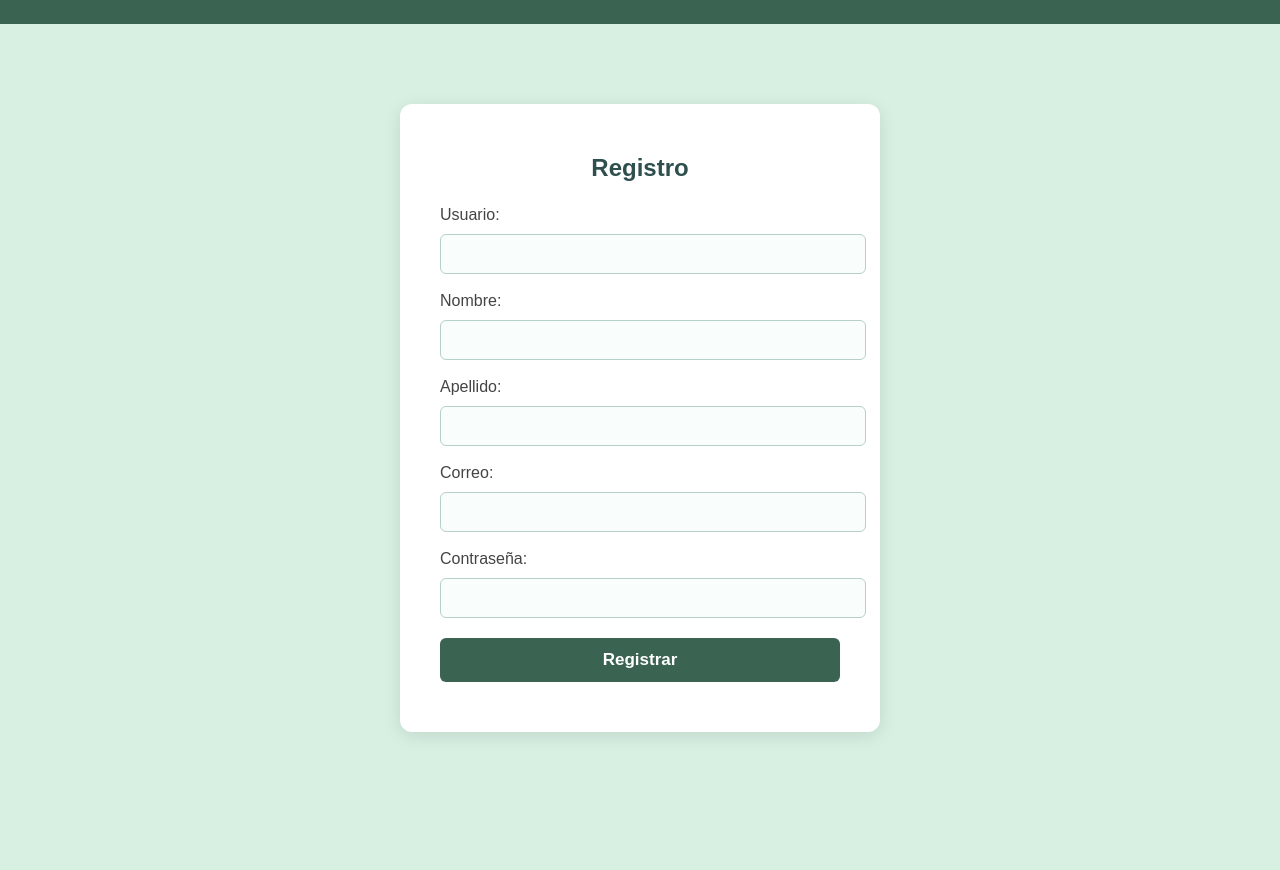
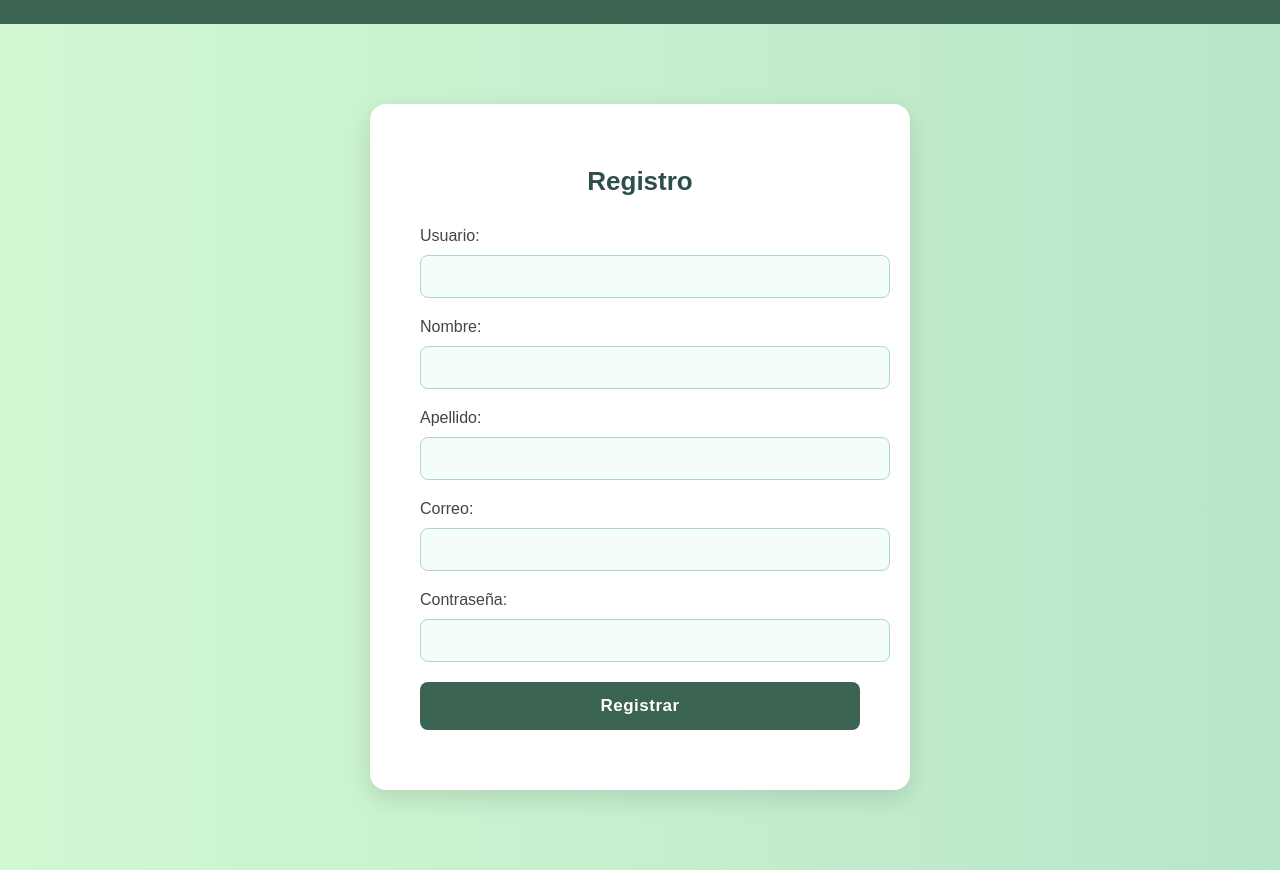
Before and after one commit to JairUrbano/Control-de-Estudiantes, a Django app: page /register/ in a window 1280 px wide. Before the commit the page ends 736 px from the top, so only its background shows below. Run offline with Django 5.2, Linux system fonts and the light colour scheme.

Commit message:
verificacion del comit

```diff
--- a/myapp/static/register1.css
+++ b/myapp/static/register1.css
@@ -1,24 +1,28 @@
+/* register1.css */
+
 body {
-  background: #d7f0e2; /* Verde suave */
+  background: linear-gradient(to right, #d2f8d2, #b8e6ca);
   font-family: "Jost", sans-serif;
   margin: 0;
   padding: 0;
 }
 
 .register-container {
-  max-width: 400px;
+  max-width: 440px;
   margin: 80px auto;
   background: #ffffff;
-  padding: 30px 40px;
-  border-radius: 12px;
-  box-shadow: 0 4px 18px rgba(0, 0, 0, 0.1);
+  padding: 40px 50px;
+  border-radius: 16px;
+  box-shadow: 0 8px 24px rgba(0, 0, 0, 0.12);
+  animation: fadeIn 0.8s ease-in-out;
 }
 
 h2 {
   text-align: center;
-  color: #2f4f4f;
-  margin-bottom: 24px;
-  font-weight: 600;
+  color: #2e4d4d;
+  margin-bottom: 30px;
+  font-weight: 700;
+  font-size: 26px;
 }
 
 form label {
@@ -30,95 +34,47 @@ form label {
 
 form input {
   width: 100%;
-  padding: 10px 12px;
-  margin-bottom: 18px;
-  border: 1px solid #b5d1c5;
-  border-radius: 6px;
-  font-size: 16px;
-  transition: border-color 0.3s;
-  background-color: #f9fdfb;
+  padding: 12px 14px;
+  margin-bottom: 20px;
+  border: 1px solid #b0d7c7;
+  border-radius: 8px;
+  font-size: 15px;
+  transition: all 0.3s ease;
+  background-color: #f4fdfa;
 }
 
 form input:focus {
-  border-color: #3a6351;
+  border-color: #2f684a;
+  box-shadow: 0 0 0 2px rgba(47, 104, 74, 0.2);
   outline: none;
 }
 
 button[type="submit"] {
   width: 100%;
-  padding: 12px;
+  padding: 14px;
   background: #3a6351;
   color: #ffffff;
   border: none;
-  border-radius: 6px;
+  border-radius: 8px;
   font-size: 17px;
   cursor: pointer;
-  transition: background 0.3s;
+  transition: background 0.3s ease;
   font-weight: bold;
+  letter-spacing: 0.5px;
 }
 
 button[type="submit"]:hover {
-  background: #2c4f41;
-}
-body {
-  background: #d7f0e2; /* Verde suave */
-  font-family: "Jost", sans-serif;
-  margin: 0;
-  padding: 0;
+  background: #2e4f41;
 }
 
-.register-container {
-  max-width: 400px;
-  margin: 80px auto;
-  background: #ffffff;
-  padding: 30px 40px;
-  border-radius: 12px;
-  box-shadow: 0 4px 18px rgba(0, 0, 0, 0.1);
+/* Optional: simple fade-in animation */
+@keyframes fadeIn {
+  from {
+    opacity: 0;
+    transform: translateY(15px);
+  }
+  to {
+    opacity: 1;
+    transform: translateY(0);
+  }
 }
-
-h2 {
-  text-align: center;
-  color: #2f4f4f;
-  margin-bottom: 24px;
-  font-weight: 600;
-}
-
-form label {
-  display: block;
-  margin-bottom: 6px;
-  color: #444;
-  font-weight: 500;
-}
-
-form input {
-  width: 100%;
-  padding: 10px 12px;
-  margin-bottom: 18px;
-  border: 1px solid #b5d1c5;
-  border-radius: 6px;
-  font-size: 16px;
-  transition: border-color 0.3s;
-  background-color: #f9fdfb;
-}
-
-form input:focus {
-  border-color: #3a6351;
-  outline: none;
-}
-
-button[type="submit"] {
-  width: 100%;
-  padding: 12px;
-  background: #3a6351;
-  color: #ffffff;
-  border: none;
-  border-radius: 6px;
-  font-size: 17px;
-  cursor: pointer;
-  transition: background 0.3s;
-  font-weight: bold;
-}
-
-button[type="submit"]:hover {
-  background: #2c4f41;
-}
```
